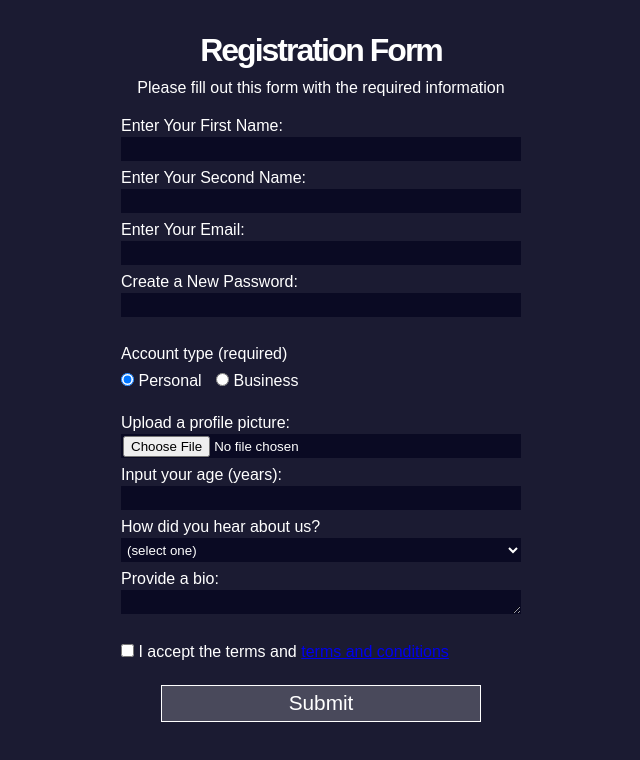
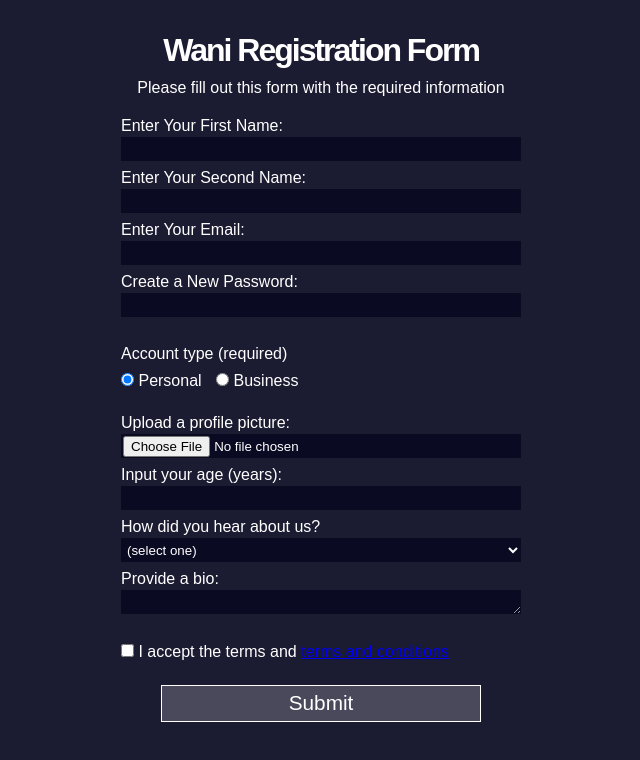
Before and after one commit to hassanjawedwani/projects, a plain HTML site: page project_2_registration_form/index.html in a window 1280 px wide. Shown: the whole page, without its empty margins (319-959 px from the left). Drawn offline with Linux system fonts and the light colour scheme.

Commit message:
project complete

```diff
--- a/project_2_registration_form/index.html
+++ b/project_2_registration_form/index.html
@@ -8,7 +8,7 @@
   </head>
   <body>
     <div class="container">
-      <h1>Registration Form</h1>
+      <h1>Wani Registration Form</h1>
       <p>Please fill out this form with the required information</p>
       <form action="#" method="post">
         <fieldset>
```
